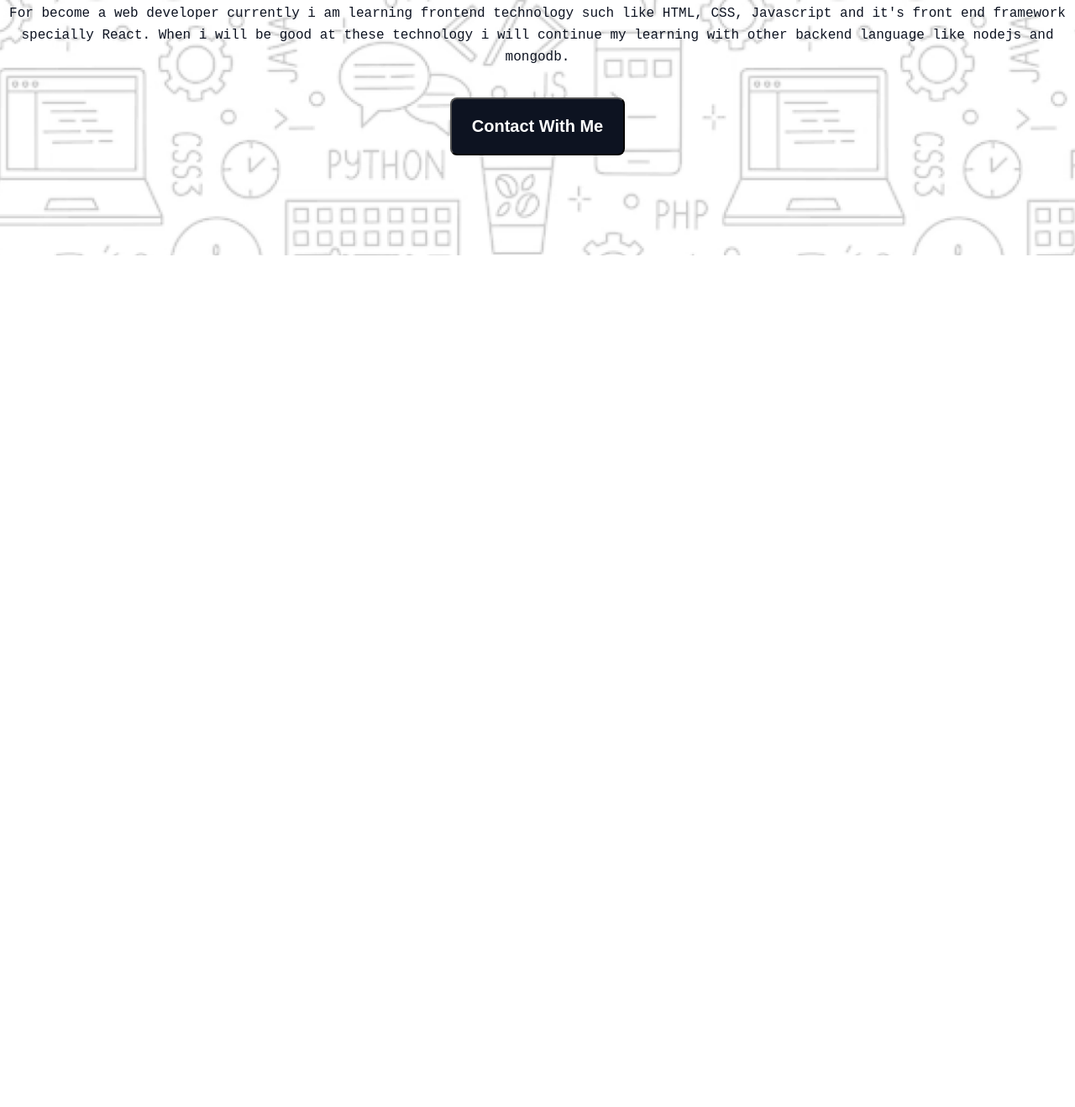
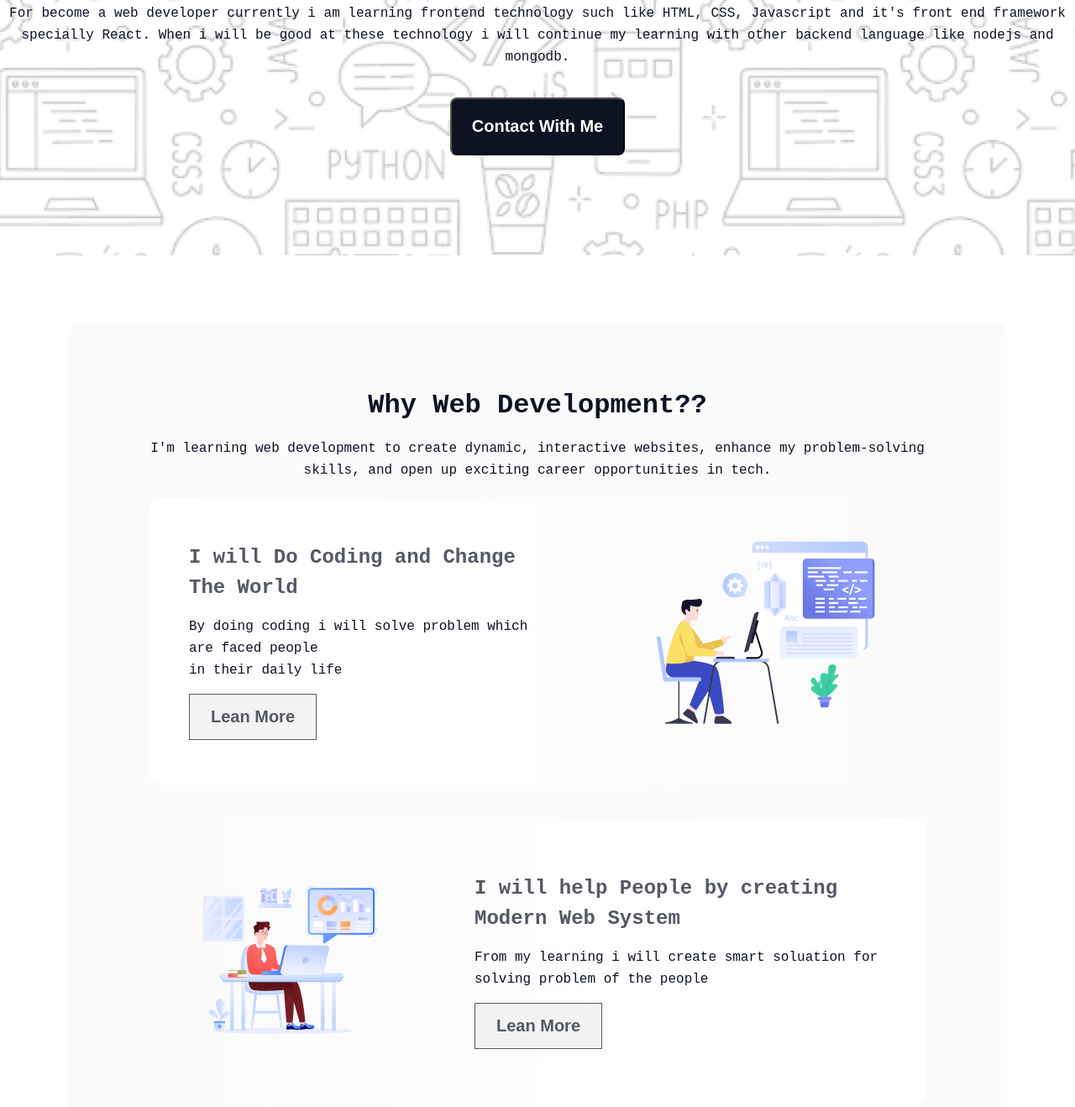
Before and after one commit to mainulimurad/assignment-1, a plain HTML site: page index.html in a window 1280 px wide. Shown: the part 635-1953 px from the top of the page at 84% size. Before the commit the page ends 939 px from the top, so only its background shows below. Drawn offline with Linux system fonts and the light colour scheme; a web font is replaced by a local one.

Commit message:
Why web development section complete

```diff
--- a/index.html
+++ b/index.html
@@ -34,7 +34,46 @@
              </section>
             <!-- header section end -->
 		</header>
-		<main></main>
+		<main>
+            <!-- Why web development section start -->
+             <section class="why-web-dev container">
+                <h2 class="why-web-dev-title">Why Web Development??</h2>
+                <p class="why-web-dev-content">I'm learning web development to create dynamic, interactive websites, enhance my problem-solving<br> skills, and open up exciting career opportunities in tech.</p>
+                <div class="info-box-container">
+                    <div class="info-box-1">
+                        <div class="info-box-1-content">
+                            <h3 class="info-title">I will Do Coding and Change The World</h3>
+                            <p class="info-description">By doing coding i will solve problem which are faced people<br> in their daily life</p>
+                            <button class="info-brn">Lean More</button>
+                        </div>
+                        <div class="info-box-image">
+                            <img src="./assets/info-box-1.png" alt="">
+                        </div>
+                    </div>
+                    <div class="info-box-2">
+                        <div class="info-box-image">
+                            <img src="./assets/info-box-2.png" alt="">
+                        </div>
+                        <div class="info-box-2-content">
+                            <h3 class="info-title">I will help People by creating Modern Web System</h3>
+                            <p class="info-description">From my learning i will create smart soluation for solving problem of the people</p>
+                            <button class="info-brn">Lean More</button>
+                        </div>
+                    </div>
+                    <div class="info-box-1">
+                        <div class="info-box-1-content">
+                            <h3 class="info-title">I will Do Coding and Change The World</h3>
+                            <p class="info-description">I am learning code to make people lifr easier so they can solve their major problem by using technology</p>
+                            <button class="info-brn">Lean More</button>
+                        </div>
+                        <div class="info-box-image">
+                            <img src="./assets/info-box-3.png" alt="">
+                        </div>
+                    </div>
+                </div>
+             </section>
+            <!-- Why web development section end -->
+        </main>
 		<footer></footer>
 	</body>
 </html>
--- a/style/style.css
+++ b/style/style.css
@@ -60,7 +60,7 @@ body {
 	justify-content: center;
 	align-items: center;
 	height: 800px;
-    gap: 35px;
+	gap: 35px;
 }
 
 .header .header-content img {
@@ -97,6 +97,110 @@ body {
 	text-align: center;
 }
 
-.header .header-content .header-btn:hover{
-    cursor: pointer;
+.header .header-content .header-btn:hover {
+	cursor: pointer;
 }
+
+/* why web development sectio */
+.why-web-dev {
+	padding: 80px 0;
+	display: flex;
+	flex-direction: column;
+	justify-content: center;
+	align-items: center;
+	gap: 20px;
+	border-radius: 16px;
+	background: rgba(13, 19, 33, 0.02);
+	padding: 80px 97px 80px 97px;
+	margin: 80px;
+}
+
+.why-web-dev .why-web-dev-title {
+	color: rgb(13, 19, 33);
+	font-size: 32px;
+	font-weight: 800;
+	line-height: 37px;
+	text-align: center;
+}
+
+.why-web-dev .why-web-dev-content {
+	color: rgb(13, 19, 33);
+	font-size: 16px;
+	font-weight: 400;
+	line-height: 26px;
+	text-align: center;
+}
+
+.info-box-container {
+	display: flex;
+	flex-direction: column;
+	gap: 40px;
+}
+
+.info-box-1 {
+	border-radius: 16px;
+	background: linear-gradient(
+		90deg,
+		rgb(255, 255, 255),
+		rgba(255, 255, 255, 0) 100%
+	);
+	padding: 48px;
+	display: flex;
+	gap: 150px;
+}
+
+.info-box-1 .info-box-1-content {
+	display: flex;
+	flex-direction: column;
+	justify-content: center;
+	gap: 15px;
+	align-items: flex-start;
+}
+
+.info-title {
+	color: rgba(13, 19, 33, 0.7);
+	font-size: 24px;
+	font-weight: 700;
+	line-height: 36px;
+	text-align: left;
+}
+
+.info-brn {
+	color: rgb(13, 19, 33);
+	font-size: 20px;
+	font-weight: 600;
+	line-height: 23px;
+	text-align: center;
+	box-sizing: border-box;
+	border: 1px solid rgb(13, 19, 33);
+	opacity: 0.7;
+	padding: 15px 25px;
+	display: inline-block;
+}
+
+.info-description {
+	color: rgb(13, 19, 33);
+	font-size: 16px;
+	font-weight: 400;
+	line-height: 26px;
+	text-align: left;
+}
+.info-box-2 {
+	border-radius: 16px;
+	background: linear-gradient(
+		270deg,
+		rgb(255, 255, 255),
+		rgba(255, 255, 255, 0) 100%
+	);
+	padding: 48px;
+	display: flex;
+	gap: 100px;
+}
+
+.info-box-2 .info-box-2-content{
+    display: flex;
+	flex-direction: column;
+	justify-content: center;
+	gap: 15px;
+	align-items: flex-start;
+}
```
Also changed, not shown: assets/info-box-1.png (renamed from assets/Layer_1.png), assets/info-box-2.png (renamed from assets/Group 3.png), assets/info-box-3.png (renamed from assets/Group 4.png).
